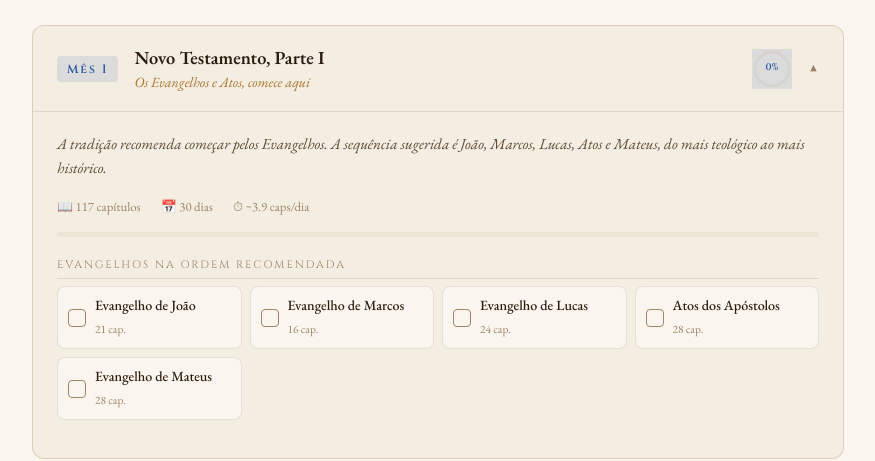
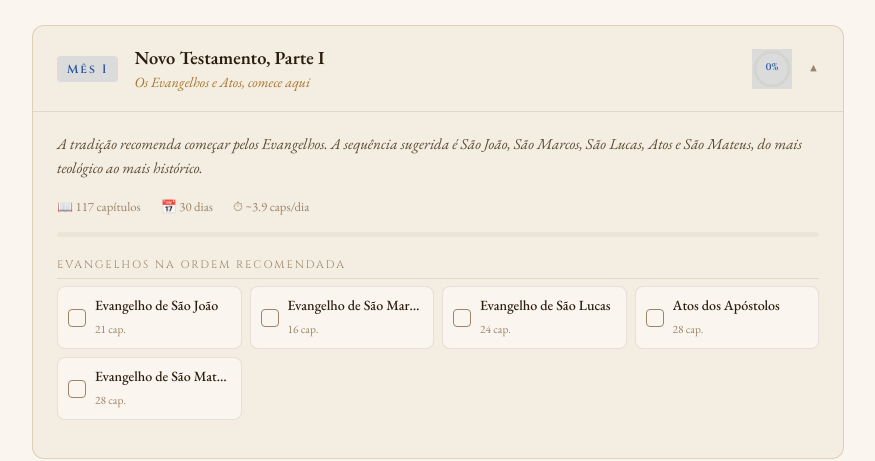
Before and after one commit to ebagabee/catholic, a Vue app: page / in a window 1280 px wide. Shown: the part 1360-1821 px from the top of the page, without its empty margins (202-1077 px from the left). Built offline with nearby package versions, Linux system fonts and the light colour scheme.

Commit message:
feat: adiciona sao na frente dos apostolos

```diff
--- a/src/data/biblePlan.ts
+++ b/src/data/biblePlan.ts
@@ -27,7 +27,7 @@ export const PLAN: Mes[] = [
     label: 'Mês I',
     nome: 'Novo Testamento, Parte I',
     subtitulo: 'Os Evangelhos e Atos, comece aqui',
-    desc: 'A tradição recomenda começar pelos Evangelhos. A sequência sugerida é João, Marcos, Lucas, Atos e Mateus, do mais teológico ao mais histórico.',
+    desc: 'A tradição recomenda começar pelos Evangelhos. A sequência sugerida é São João, São Marcos, São Lucas, Atos e São Mateus, do mais teológico ao mais histórico.',
     caps_total: 117,
     dias: 30,
     featured: true,
@@ -35,11 +35,11 @@ export const PLAN: Mes[] = [
       {
         label: 'Evangelhos na ordem recomendada',
         livros: [
-          { nome: 'Evangelho de João', abrev: 'Jo', caps: 21 },
-          { nome: 'Evangelho de Marcos', abrev: 'Mc', caps: 16 },
-          { nome: 'Evangelho de Lucas', abrev: 'Lc', caps: 24 },
+          { nome: 'Evangelho de São João', abrev: 'Jo', caps: 21 },
+          { nome: 'Evangelho de São Marcos', abrev: 'Mc', caps: 16 },
+          { nome: 'Evangelho de São Lucas', abrev: 'Lc', caps: 24 },
           { nome: 'Atos dos Apóstolos', abrev: 'At', caps: 28 },
-          { nome: 'Evangelho de Mateus', abrev: 'Mt', caps: 28 },
+          { nome: 'Evangelho de São Mateus', abrev: 'Mt', caps: 28 },
         ],
       },
     ],
```
